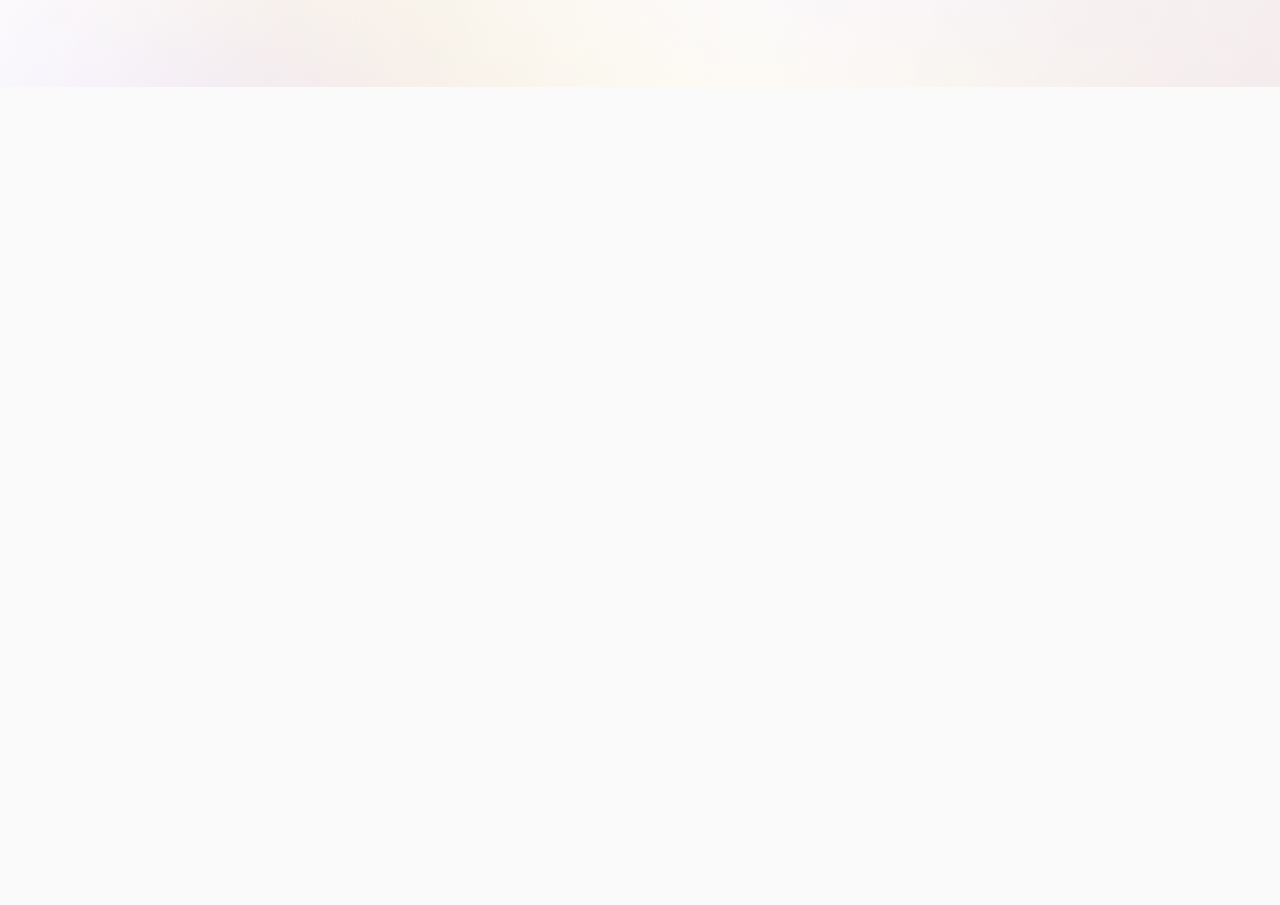
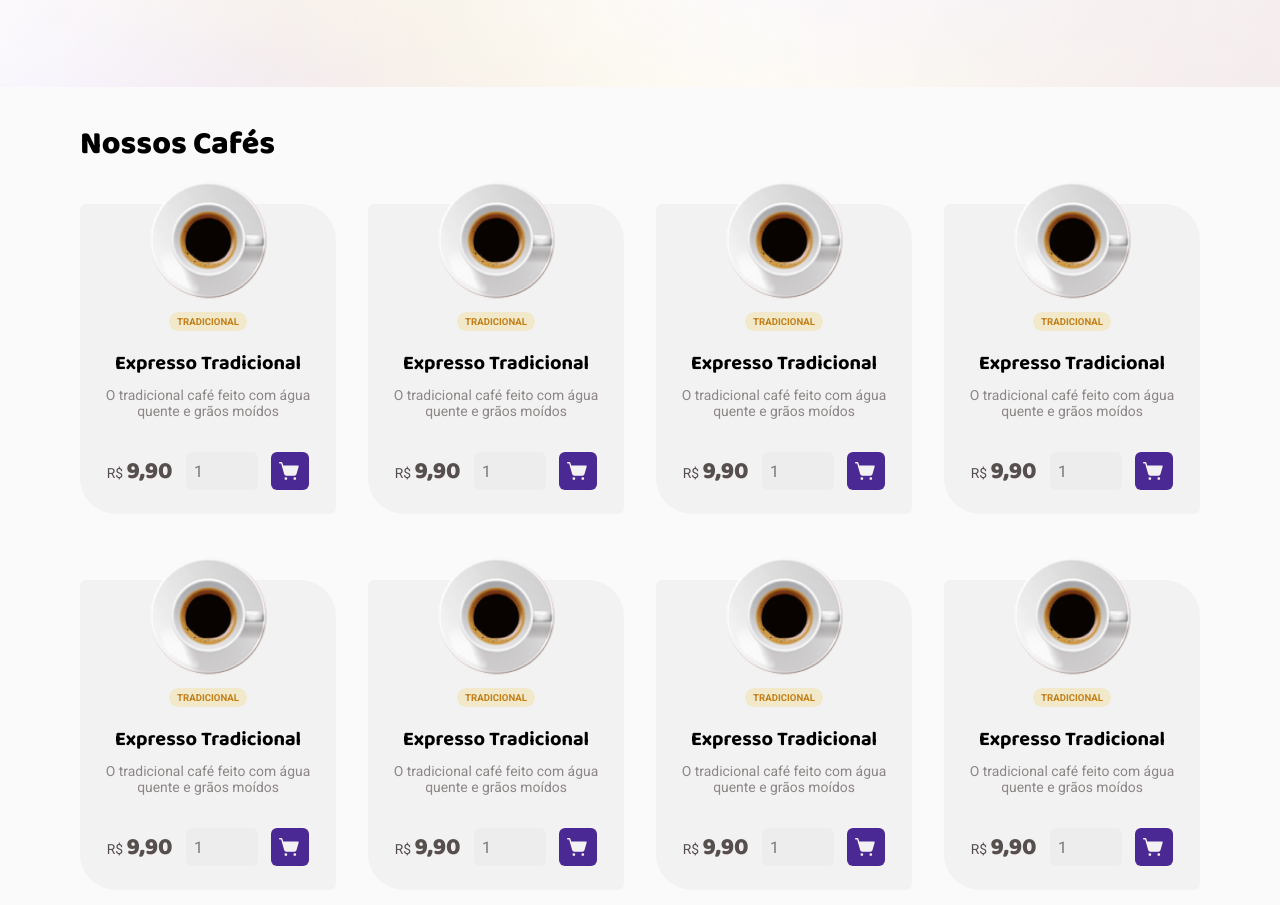
Before and after one commit to leosilva132/coffe-project, a React (Vite) app: page / in a window 1280 px wide. Shown: the part 665-1570 px from the top of the page. Before the commit the page ends 800 px from the top, so only its background shows below. Built offline with nearby package versions, Linux system fonts and the light colour scheme.

Commit message:
cards products add

```diff
--- a/src/components/Intro/index.tsx
+++ b/src/pages/Home/components/Intro/index.tsx
@@ -1,7 +1,7 @@
 import { IconsIntro, IntroContainer, IntroIcons, IntroInfo, IntroItems } from "./styles";
 import { Coffee, Package, ShoppingCartSimple, Timer } from 'phosphor-react'
 
-import coffeImg from '../../assets/coffe-info-img.png'
+import coffeImg from '../../../../assets/coffe-info-img.png'
 
 
 
--- a/src/components/Intro/styles.ts
+++ b/src/pages/Home/components/Intro/styles.ts
@@ -1,6 +1,6 @@
 import styled from "styled-components";
 
-import bannerIntro from "../../assets/Background.jpg"
+import bannerIntro from "../../../../assets/Background.jpg"
 
 const ICON_COLORS = {
     'yellow-light': 'yellow',
--- /dev/null
+++ b/src/pages/Home/components/Shop/Cards/index.tsx
@@ -0,0 +1,31 @@
+import { Buy, CardContainer, Description, Tags } from "./styles";
+import { ShoppingCartSimple } from 'phosphor-react'
+
+
+import coffeExpresso from '../../.../../../../../assets/Coffee-expresso.png'
+
+
+export function Cards(){
+    return (
+        <CardContainer>
+            <img src={coffeExpresso} alt="" />
+            <div>
+                <Tags>Tradicional</Tags>
+                <h3>Expresso Tradicional</h3>
+                <Description>O tradicional café feito com água quente e grãos moídos</Description>
+                <Buy>
+                    <p>R$ <span>9,90</span></p>
+                    <input
+                    type="number"
+                    placeholder="1"
+                    min={1}
+                    />
+                    <button>
+                        <ShoppingCartSimple size={22} weight='fill' color="#F3F2F2"/>
+                    </button>
+                </Buy>
+            </div>
+        </CardContainer>
+
+    )
+}
--- /dev/null
+++ b/src/pages/Home/components/Shop/Cards/styles.ts
@@ -0,0 +1,101 @@
+import styled from "styled-components";
+
+
+export const CardContainer = styled.div`
+    width: 100%;
+    max-width: 256px;
+    height: 310px;
+    margin-top: 2.12rem;
+    background: ${(props) => props.theme['base-card']};
+
+    display: flex;
+    flex-direction: column;
+    align-items: center;
+
+    padding: 1.5rem 1.25rem;
+    border-radius: 6px 36px;
+
+    &>div {
+        position: relative;
+        top: -36px;
+        display: flex;
+        flex-direction: column;
+        align-items: center;
+    }
+
+    img {
+        position: relative;
+        top: -48px;
+    }
+
+    h3 {
+        font-family: 'Baloo 2', 'Roboto', sans-serif;
+        font-weight: 700;
+        font-size: 1.25rem;
+        margin-bottom: 0.5rem;
+    }
+
+`
+
+export const Tags = styled.span`
+    position: relative;
+    margin-bottom: 1rem;
+    padding: 4px 8px;
+    border-radius: 100px;
+
+    background: ${(props) => props.theme['yellow-light']};
+    color: ${(props) => props.theme['yellow-dark']};
+
+    font-family: 'Roboto', sans-serif;
+    text-transform: uppercase;
+    font-size: 0.6rem;
+    font-weight: bold;
+`
+
+export const Description = styled.p`
+    font-family: 'Roboto', sans-serif;
+    font-weight: 400;
+    font-size: 0.87rem;
+    text-align: center;
+    color: ${(props)=> props.theme['base-label']};
+    margin-bottom: 2.06rem;
+`
+
+export const Buy = styled.div`
+    width: 100%;
+    display: flex;
+    align-items: center;
+    justify-content: space-around;
+
+    p {
+        color: ${(props) => props.theme['base-text']};
+        font-family: 'Roboto', sans-serif;
+        font-size: 0.87rem;
+
+        span {
+            font-family: 'Baloo 2', cursive;
+            font-weight: 800;
+            font-size: 1.5rem;
+        }
+    }
+
+    input {
+        padding: 8px;
+        border: none;
+        background: ${(props) => props.theme['base-input']};
+        width: 72px;
+        height: 38px;
+        border-radius: 6px;
+    }
+
+    button{
+        width: 38px;
+        height: 38px;
+        display: flex;
+        align-items: center;
+        cursor: pointer;
+        background: ${(props) => props.theme['purple-dark']};
+        padding: 8px;
+        border-radius: 6px;
+    }
+`
--- /dev/null
+++ b/src/pages/Home/components/Shop/index.tsx
@@ -0,0 +1,20 @@
+import { Cards } from "../Shop/Cards";
+import { ShopContainer } from "./styles";
+
+export function Shop(){
+    return (
+        <ShopContainer>
+            <h2>Nossos Cafés</h2>
+            <div>
+                <Cards/>
+                <Cards/>
+                <Cards/>
+                <Cards/>
+                <Cards/>
+                <Cards/>
+                <Cards/>
+                <Cards/>
+            </div>
+        </ShopContainer>
+    )
+}
--- /dev/null
+++ b/src/pages/Home/components/Shop/styles.ts
@@ -0,0 +1,20 @@
+import styled from "styled-components";
+
+export const ShopContainer = styled.section`
+    margin:  2rem auto 3.37rem auto;
+    max-width: 1120px;
+
+    h2 {
+        font-size: 2rem;
+        font-family: 'Baloo 2', sans-serif;
+        font-weight: 800;
+    }
+
+    &>div  {
+        display: flex;
+        flex-wrap: wrap;
+        align-items: center;
+        gap: 2rem;
+        max-width: 1120px;
+    }
+`
--- a/src/pages/Home/index.tsx
+++ b/src/pages/Home/index.tsx
@@ -1,5 +1,7 @@
 import { Header } from "../../components/Header";
-import { Intro } from "../../components/Intro";
+import { Intro } from "./components/Intro";
+import { Shop } from "./components/Shop";
+
 import { HomeContainer } from "./styles";
 
 export function Home(){
@@ -7,6 +9,7 @@ export function Home(){
         <HomeContainer>
             <Header />
             <Intro />
+            <Shop />
         </HomeContainer>
     )
 }
--- a/src/pages/Home/styles.ts
+++ b/src/pages/Home/styles.ts
@@ -2,5 +2,4 @@ import styled from "styled-components";
 
 
 export const HomeContainer = styled.main`
-
 `
```
Also changed, not shown: src/assets/Coffee-expresso.png (added).
